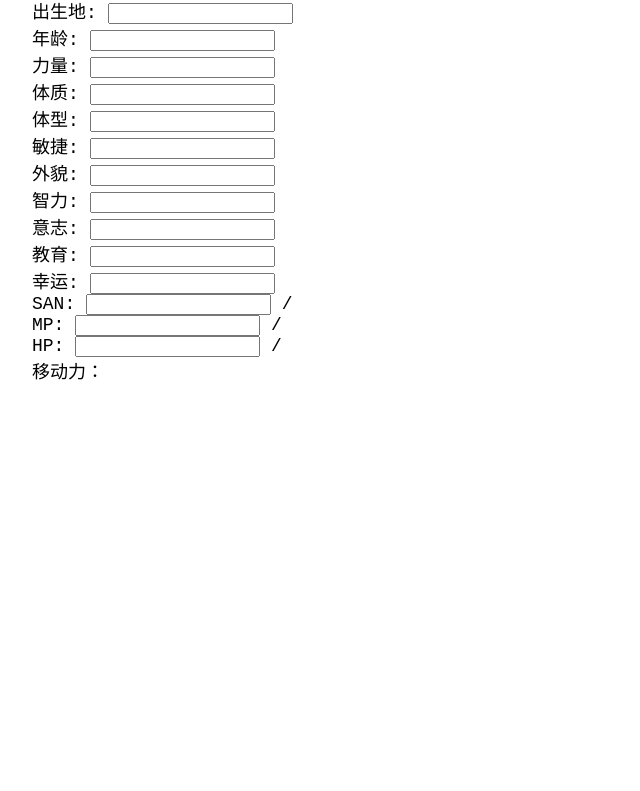
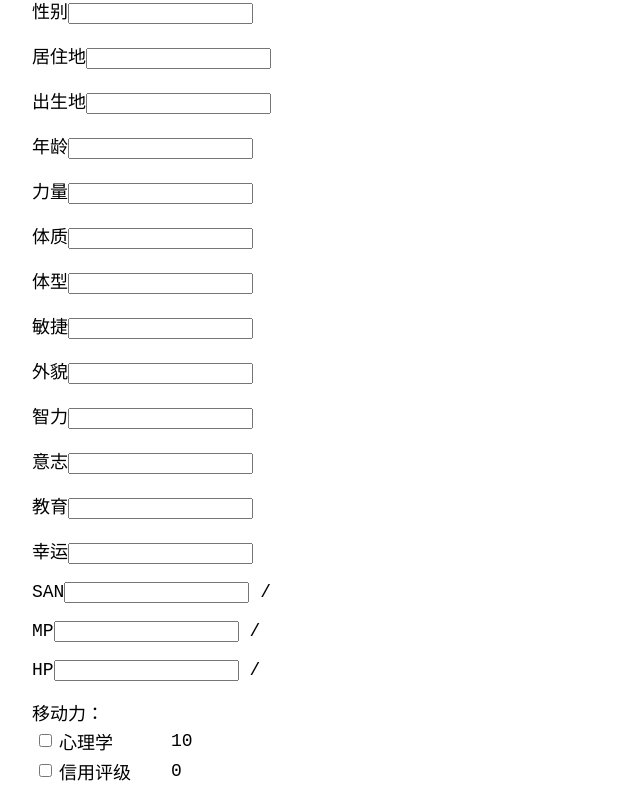
Before and after one commit to quanbrew/chareets, a React (Create React App) app: page / in a window 1280 px wide. Shown: the part 418-1209 px from the top of the page, without its empty margins (0-640 px from the left). Before the commit the page ends 833 px from the top, so only its background shows below. Built offline with nearby package versions, Linux system fonts and the light colour scheme.

Commit message:
change to LF / skills table / Field -> Input

```diff
--- a/src/Characteristics.tsx
+++ b/src/Characteristics.tsx
@@ -1,5 +1,5 @@
 import * as React from 'react';
-import NumberField from './fields/NumberField';
+import NumberInput from './fields/NumberInput';
 import {Map} from "immutable";
 
 
@@ -15,17 +15,21 @@ interface FieldProps {
 class Field extends React.PureComponent<FieldProps> {
   public render() {
     const label = this.props.label;
-    const name = this.props.name;
     const value = this.props.value;
+    const id = this.props.name;
     const set = this.props.set;
     const max = this.props.max;
     let hint = this.props.children;
     if (hint === undefined && max !== undefined && value !== undefined && value > max) {
-      hint = <p>{label}最多{max}</p>;
+      hint = <span>{label}最多{max}</span>;
     }
-    return (<NumberField
-      label={label} value={value} name={name} updater={set}
-      className="field number-field characteristics-field">{hint}</NumberField>)
+    return (
+      <p>
+        <label htmlFor={id}>{label}</label>
+        <NumberInput value={value} updater={set} id={id}
+                     className="field number-field characteristics-field"/>
+        {hint}
+      </p>)
   }
 }
 
--- a/src/Information.tsx
+++ b/src/Information.tsx
@@ -1,6 +1,5 @@
 import * as React from 'react';
 import {Map} from "immutable";
-import BasicField from "./fields/BasicField";
 
 interface FieldProps {
   label: string;
@@ -13,15 +12,16 @@ interface FieldProps {
 class Field extends React.PureComponent<FieldProps, {}> {
   // componentDidUpdate() {console.log("updated")}
   render() {
-    const name = this.props.name;
+    const id = this.props.name;
     return (
-      <BasicField
-        label={this.props.label}
-        name={name}
-        value={this.props.value}
-        updater={this.props.set}
-        className="field information"
-      />
+      <p>
+        <label htmlFor={id}>{this.props.label}</label>
+        <input
+          value={this.props.value} id={id}
+          onChange={(e) => this.props.set(e.currentTarget.value)}
+          className="field information"
+        />
+      </p>
     )
   }
 }
--- a/src/Sheet.tsx
+++ b/src/Sheet.tsx
@@ -6,6 +6,7 @@ import logo from './logo.svg';
 import Information from './Information';
 import Characteristics from './Characteristics';
 import {Status} from './Status';
+import {Skills} from "./Skills";
 
 
 export class SheetData {
@@ -47,6 +48,7 @@ class Sheet extends React.Component<{}, SheetData> {
           <Information information={this.state.information} set={this.setInformation}/>
           <Characteristics attributes={this.state.attributes} set={this.setAttributes}/>
           <Status attributes={this.state.attributes}/>
+          <Skills/>
         </div>
       </SheetContext.Provider></React.StrictMode>
     );
--- /dev/null
+++ b/src/Skills.tsx
@@ -0,0 +1,135 @@
+import * as React from 'react';
+
+
+interface SubSkill {
+  label: string;
+  en: string;
+  initial: number;
+}
+
+
+interface ISkill {
+  label: string;
+  en: string;
+  initial: number | "dex/2" | "edu"
+  contains?: Array<SubSkill>;
+  tag: Array<"blank" | "modern" | "irregular">;
+}
+
+
+const skills: Array<ISkill> = [
+  {label: "心理学", en: "Psychology", initial: 10, tag: []},
+  {label: "信用评级", en: "Credit Rating", initial: 0, tag: []},
+  {label: "话术", en: "Fast Talk", initial: 5, tag: []},
+  {label: "恐吓", en: "Intimidate", initial: 15, tag: []},
+  {label: "魅惑", en: "Charm", initial: 15, tag: []},
+  {label: "说服", en: "Persuade", initial: 10, tag: []},
+  {label: "领航", en: "Navigate", initial: 10, tag: []},
+  {label: "生存", en: "Survival", initial: 10, tag: ["blank"]},
+  {label: "跳跃", en: "Jump", initial: 20, tag: []},
+  {label: "攀爬", en: "Climb", initial: 15, tag: []},
+  {label: "游泳", en: "Swim", initial: 20, tag: []},
+  {label: "汽车驾驶", en: "Drive Auto", initial: 20, tag: []},
+  {label: "驾驶", en: "Pilot", initial: 1, tag: ["blank"]},
+  {label: "骑术", en: "Ride", initial: 5, tag: []},
+  {label: "潜行", en: "Stealth", initial: 20, tag: []},
+  {label: "追踪", en: "Track", initial: 10, tag: []},
+  {label: "乔装", en: "Disguise", initial: 5, tag: []},
+  {label: "锁匠", en: "Locksmith", initial: 1, tag: []},
+  {label: "妙手", en: "Sleight of Hand", initial: 10, tag: []},
+  {label: "会计", en: "Accounting", initial: 5, tag: []},
+  {label: "法律", en: "Law", initial: 5, tag: []},
+  {label: "神秘学", en: "Occult", initial: 5, tag: []},
+  {label: "历史", en: "History", initial: 5, tag: []},
+  {label: "人类学", en: "Anthropology", initial: 1, tag: []},
+  {label: "考古学", en: "Archaeology", initial: 1, tag: []},
+  {label: "博物学", en: "Natural World", initial: 10, tag: []},
+  {label: "电子学", en: "Electronics", initial: 1, tag: ["modern"]},
+  {
+    label: "科学", en: "Science", initial: 1, tag: [], contains: [
+      {label: "天文学", en: "Astronomy", initial: 1},
+      {label: "地质学", en: "Geology", initial: 1},
+      {label: "气象学", en: "Meteorology", initial: 1},
+      {label: "生物学", en: "Biology", initial: 1},
+      {label: "司法科学", en: "Forensics", initial: 1},
+      {label: "药学", en: "Pharmacy", initial: 1},
+      {label: "植物学", en: "Botany", initial: 1},
+      {label: "物理学", en: "Physics", initial: 1},
+      {label: "化学", en: "Chemistry", initial: 1},
+      {label: "密码学", en: "Cryptography", initial: 1},
+      {label: "动物学", en: "Zoology", initial: 1},
+      {label: "数学", en: "Mathematics", initial: 1},
+    ]
+  },
+  {label: "侦查", en: "Spot Hidden", initial: 25, tag: []},
+  {label: "聆听", en: "Listen", initial: 20, tag: []},
+  {label: "图书馆利用", en: "Library Use", initial: 20, tag: []},
+  {label: "估价", en: "Appraise", initial: 5, tag: []},
+  {label: "克苏鲁神话", en: "Cthulhu Mythos", initial: 0, tag: []},
+  {label: "精神分析", en: "Psychoanalysis", initial: 1, tag: []},
+  {label: "急救", en: "First Aid", initial: 30, tag: []},
+  {label: "医学", en: "Medicine", initial: 1, tag: []},
+  {label: "催眠", en: "Hypnosis", initial: 1, tag: ["irregular"]},
+  {label: "闪避", en: "Dodge", initial: "dex/2", tag: []},
+  {
+    label: "格斗", en: "Fighting", initial: 10, tag: [], contains: [
+      {label: "斗殴", en: "Brawl", initial: 25},
+      {label: "剑", en: "Sword", initial: 20},
+      {label: "矛", en: "Spear", initial: 20},
+      {label: "斧头", en: "Axe", initial: 15},
+      {label: "绞索", en: "Garrote", initial: 15},
+      {label: "电锯", en: "Chainsaw", initial: 10},
+      {label: "连枷", en: "Flail", initial: 10},
+      {label: "鞭子", en: "Whip", initial: 5},
+    ]
+  },
+  {label: "投掷", en: "Throw", initial: 20, tag: []},
+  {
+    label: "射击", en: "Firearms", initial: 10, tag: [], contains: [
+      {label: "弓术", en: "Bow", initial: 15},
+      {label: "手枪", en: "Handgun", initial: 20},
+      {label: "步枪/霰弹枪", en: "Rifle/Shotgun", initial: 25},
+      {label: "冲锋枪", en: "Submachine Gun", initial: 15},
+      {label: "火焰喷射器", en: "Flamethrower", initial: 10},
+      {label: "重武器", en: "Heavy Weapons", initial: 10},
+      {label: "机关枪", en: "Machine Gun", initial: 10},
+    ]
+  },
+  {label: "操作重型机械", en: "Operate Heavy Machinery", initial: 1, tag: []},
+  {label: "机械维修", en: "Mechanical Repair", initial: 10, tag: []},
+  {label: "电气维修", en: "Electrical Repair", initial: 10, tag: []},
+  {label: "计算机使用", en: "Computer Use", initial: 5, tag: ["modern"]},
+  {label: "艺术与手艺", en: "Art and Craft", initial: 5, tag: ["blank"]},
+  {label: "动物驯养", en: "Animal Handling", initial: 5, tag: ["irregular"]},
+  {label: "读唇", en: "Read Lips", initial: 1, tag: ["irregular"]},
+  {label: "潜水", en: "Diving", initial: 1, tag: ["irregular"]},
+  {label: "炮术", en: "Artillery", initial: 1, tag: ["irregular"]},
+  {label: "爆破", en: "Demolitions", initial: 1, tag: ["irregular"]},
+  {label: "语言（其他）", en: "Language (Other)", initial: 1, tag: ["blank"]},
+  {label: "语言（母语）", en: "Language (Own)", initial: "edu", tag: ["blank"]},
+];
+
+
+class Skill extends React.Component<ISkill> {
+  render() {
+    if (this.props.contains !== undefined) {
+      return null;
+    }
+    if (this.props.tag.some((tag) => tag === "blank")) {
+      return null;
+    }
+    return <tr>
+      <td><input type="checkbox"/></td>
+      <td>{this.props.label}</td>
+      <td>{this.props.initial}</td>
+    </tr>;
+  }
+}
+
+
+export class Skills extends React.Component {
+  render() {
+    const rows = skills.map((row) => (<Skill {...row}/>));
+    return (<table>{rows}</table>)
+  }
+}
--- a/src/Status.tsx
+++ b/src/Status.tsx
@@ -1,7 +1,7 @@
 import * as React from 'react';
 import {Map} from "immutable";
 import {div} from "./utils";
-import NumberField from "./fields/NumberField";
+import NumberInput from "./fields/NumberInput";
 
 
 interface FieldProps {
@@ -29,13 +29,15 @@ class Field extends React.Component<FieldProps, FieldState> {
 
   render() {
     const max = this.props.max;
+    const value = this.state.value;
     const label = this.props.label;
-    const value = this.state.value;
     const updater = (v: number) => this.setState({value: v, edited: true});
+
     return (
-      <NumberField max={max} name={label} value={this.state.edited ? value : max} updater={updater}
-                   label={label}> / {max}
-      </NumberField>);
+      <p>
+        <label htmlFor={label}>{label}</label>
+        <NumberInput max={max} id={label} value={this.state.edited ? value : max} updater={updater}/> / {max}
+      </p>);
   }
 }
 
--- a/src/fields/BasicField.tsx
+++ /dev/null
@@ -1,42 +0,0 @@
-import * as React from 'react';
-
-class Props {
-  label: string;
-  name: string;
-  type: string;
-  value: string;
-  className?: string;
-  placeholder?: string;
-  updater: (value: string) => void;
-  editable: boolean;
-}
-
-
-class BasicField extends React.PureComponent<Props, {}> {
-
-  public static defaultProps: Partial<Props> = {
-    type: "text",
-    value: "",
-    editable: true,
-  };
-
-  render() {
-    const name = this.props.name;
-    const value = this.props.value;
-    const type = this.props.type;
-    const id = "field-" + name;
-    const label = <label htmlFor={id}>{this.props.label}: </label>;
-    const update = (e: React.SyntheticEvent<HTMLInputElement>) => this.props.updater(e.currentTarget.value);
-    const editable = this.props.editable;
-    return (
-      <div className={this.props.className}>
-        {label}
-        <input name={id} type={type} id={id} value={value} contentEditable={editable} disabled={!editable}
-               onChange={update} placeholder={this.props.placeholder}/>
-        {this.props.children}
-      </div>
-    );
-  }
-}
-
-export default BasicField;
--- a/src/fields/NumberField.tsx
+++ b/src/fields/NumberInput.tsx
@@ -1,10 +1,8 @@
 import * as React from 'react';
-import BasicField from './BasicField';
 
 
 class Props {
-  label: string;
-  name: string;
+  id?: string;
   value?: number;
   updater?: (x: number) => void;
   className?: string;
@@ -13,15 +11,14 @@ class Props {
 }
 
 
-class NumberField extends React.PureComponent<Props, number> {
+class NumberInput extends React.PureComponent<Props, number> {
   public static defaultProps: Partial<Props> = {
     editable: true,
     max: 1e21 - 1,
   };
 
   render() {
-    const name = this.props.name;
-    const label = this.props.label;
+    const id = this.props.id;
     const update = (v: string) => {
       if (/^\d+$/.test(v)) {
         const number = Number(v);
@@ -38,9 +35,11 @@ class NumberField extends React.PureComponent<Props, number> {
         this.props.updater(0);
       }
     };
-    return (<BasicField label={label} name={name} type="number"
-                        className={this.props.className} editable={this.props.editable}
-                        value={this.value()} updater={update} children={this.props.children}/>);
+    return (
+      <input id={id} type="number" className={this.props.className}
+             disabled={!this.props.editable} value={this.value()}
+             onChange={(e) => update(e.currentTarget.value)}
+      />);
   }
 
   private value(): string {
@@ -53,4 +52,4 @@ class NumberField extends React.PureComponent<Props, number> {
   }
 }
 
-export default NumberField;
+export default NumberInput;
```
Also changed, not shown: 1 other file (tests, documents, lock files or other folders).
